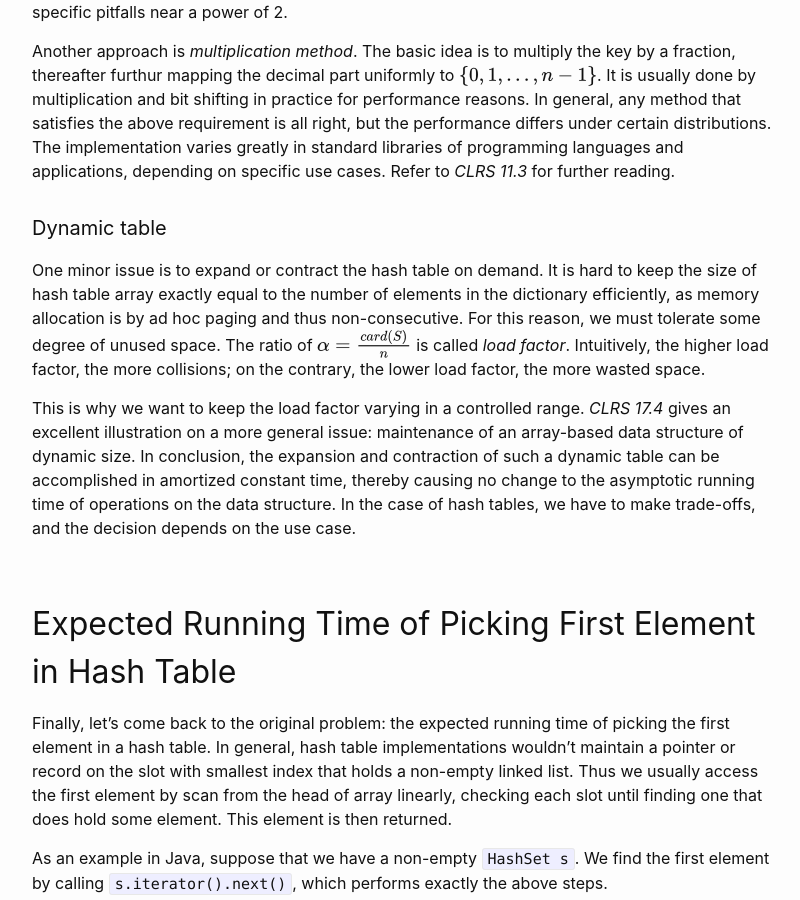
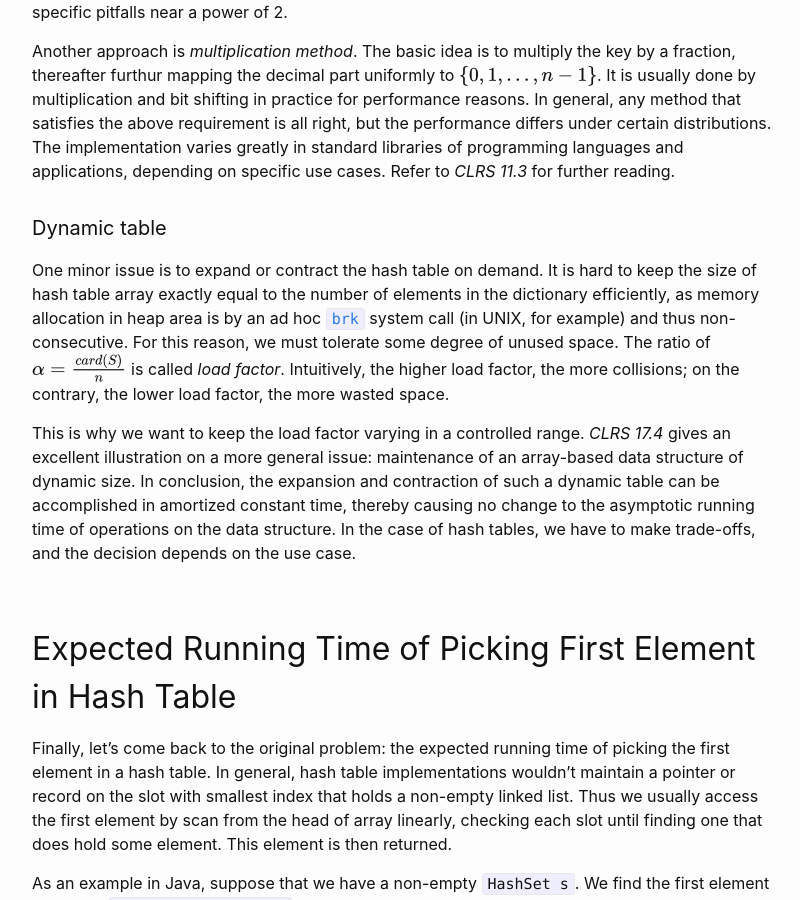
Before and after one commit to maristie/maristie.github.io, a Jekyll site: the page built from _posts/2021-04-29-Expected-Running-Time-of-Picking-First-Element-in-Hash-Table.md, in a window 1280 px wide and 900 px high, scrolled down 2440 px. Shown: the whole window, without its empty margins (238-1038 px from the left). Built offline with Jekyll 4.4.1, drawn with Linux system fonts in a browser that asks for light colours.

Commit message:
Correct errata

```diff
--- a/_posts/2021-04-29-Expected-Running-Time-of-Picking-First-Element-in-Hash-Table.md
+++ b/_posts/2021-04-29-Expected-Running-Time-of-Picking-First-Element-in-Hash-Table.md
@@ -47,7 +47,7 @@ Another approach is *multiplication method*. The basic idea is to multiply the k
 
 #### Dynamic table
 
-One minor issue is to expand or contract the hash table on demand. It is hard to keep the size of hash table array exactly equal to the number of elements in the dictionary efficiently, as memory allocation is by ad hoc paging and thus non-consecutive. For this reason, we must tolerate some degree of unused space. The ratio of $\alpha = \frac {card(S)}n$ is called *load factor*. Intuitively, the higher load factor, the more collisions; on the contrary, the lower load factor, the more wasted space.
+One minor issue is to expand or contract the hash table on demand. It is hard to keep the size of hash table array exactly equal to the number of elements in the dictionary efficiently, as memory allocation in heap area is by an ad hoc [`brk`](https://man7.org/linux/man-pages/man2/brk.2.html) system call (in UNIX, for example) and thus non-consecutive. For this reason, we must tolerate some degree of unused space. The ratio of $\alpha = \frac {card(S)}n$ is called *load factor*. Intuitively, the higher load factor, the more collisions; on the contrary, the lower load factor, the more wasted space.
 
 This is why we want to keep the load factor varying in a controlled range. *CLRS 17.4* gives an excellent illustration on a more general issue: maintenance of an array-based data structure of dynamic size. In conclusion, the expansion and contraction of such a dynamic table can be accomplished in amortized constant time, thereby causing no change to the asymptotic running time of operations on the data structure. In the case of hash tables, we have to make trade-offs, and the decision depends on the use case.
 
```
